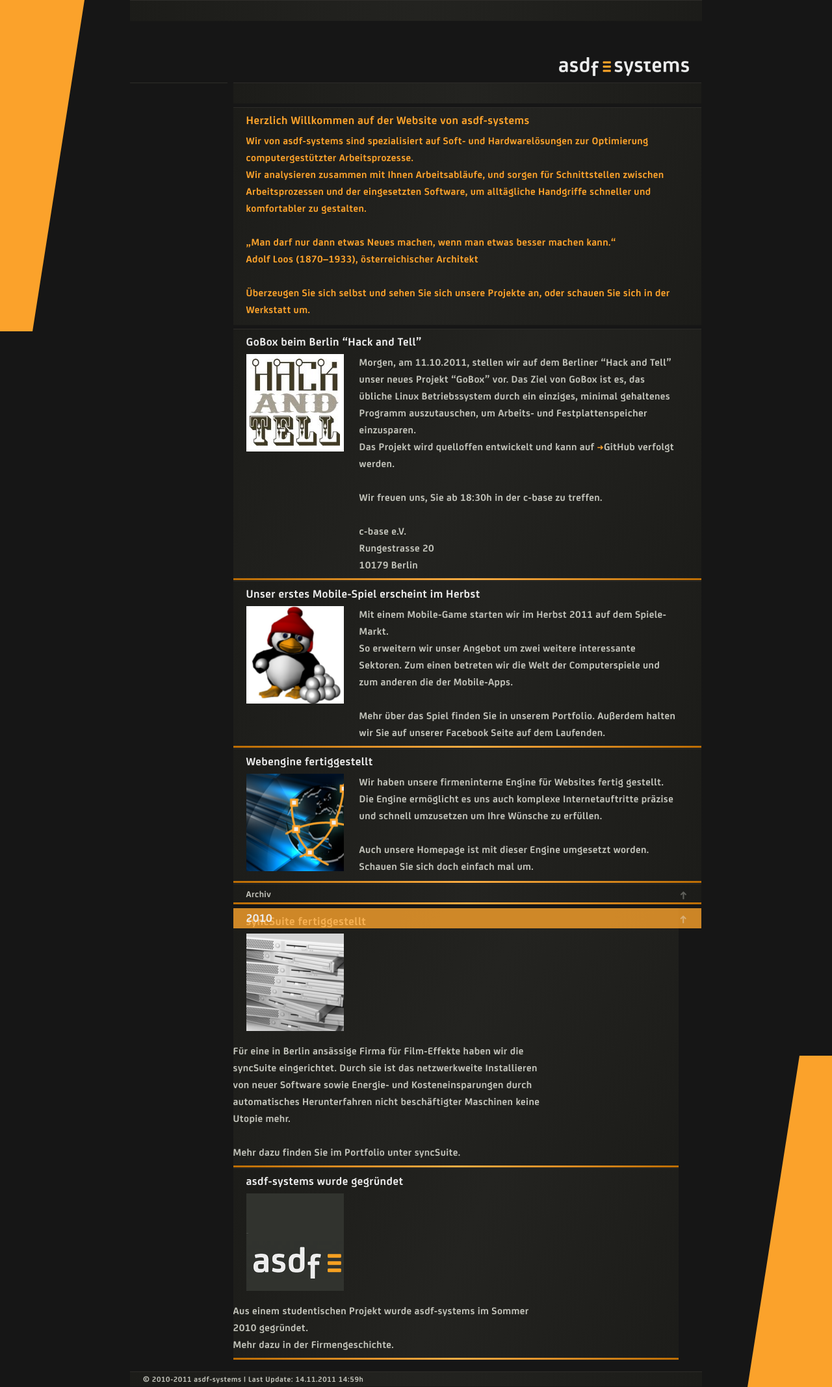
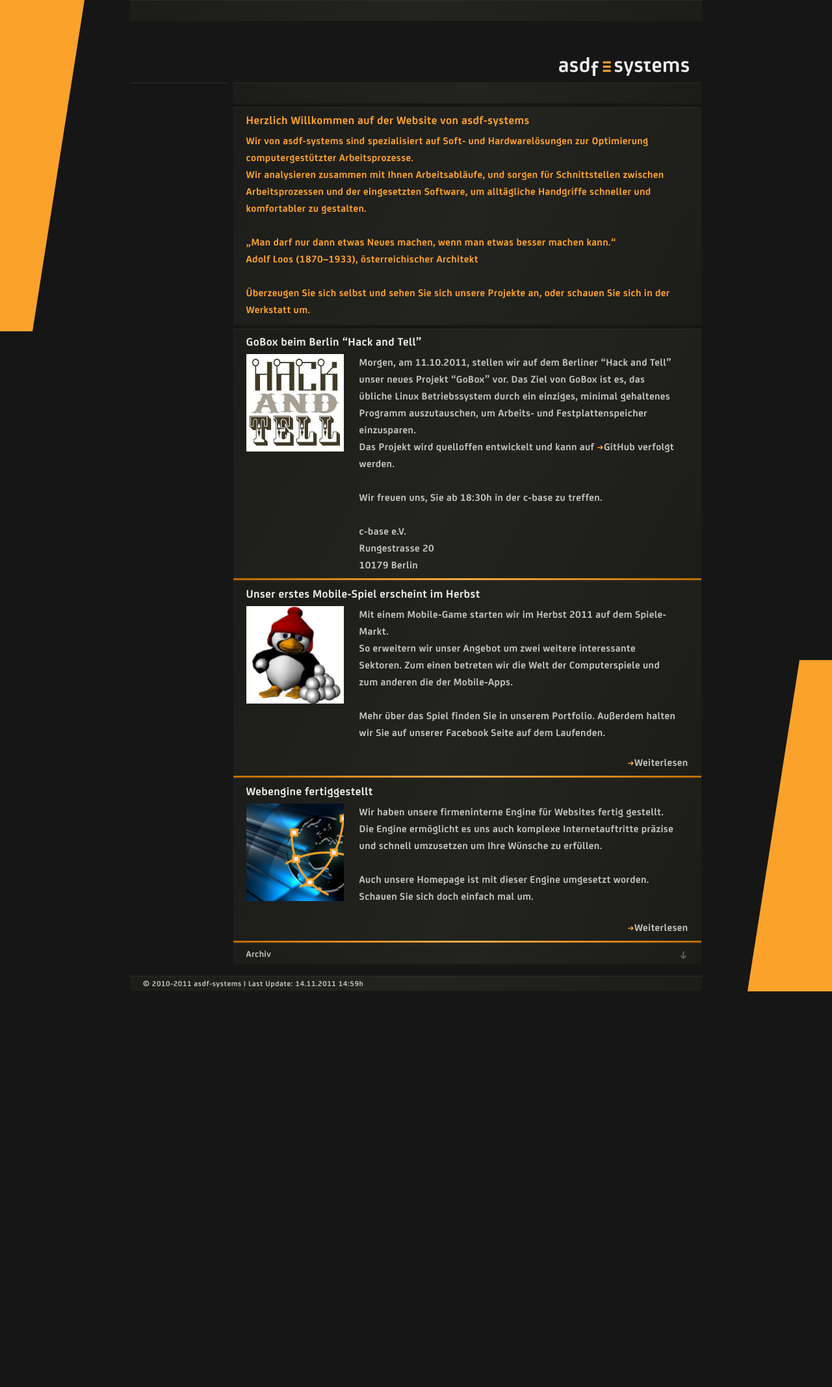
Before and after one commit to asdf-systems/asdf-systems.github.com, a Jekyll site: the page built from news.html, in a window 1280 px wide. Shown: the whole page at 65% size. Built offline with Jekyll 4.4.1, drawn with Linux system fonts in a browser that asks for light colours; nearby versions of some CDN libraries; after the commit the page ends 1526 px from its top, so only the background shows below that.

Commit message:
Links for smallposts

```diff
--- a/_includes/smallpost.html
+++ b/_includes/smallpost.html
@@ -8,4 +8,9 @@
 	<div>
 		{{ post.content | newline_to_br | markdownify | replace: "<slide />", "</section><section>" }}
 	</div>
+	{% if post.link != nil %}
+	<aside>
+		<a href="{{post.link}}">Weiterlesen</a>
+	</aside>
+	{% endif %}
 </article>
--- a/_posts/2010-10-02-news-syncsuite.txt
+++ b/_posts/2010-10-02-news-syncsuite.txt
@@ -2,6 +2,7 @@
 title: syncSuite fertiggestellt
 image: syncsuite.png
 category: archiv
+link: portfolio.html#software#syncsuite
 ---
 Für eine in Berlin ansässige Firma für Film-Effekte haben wir die syncSuite eingerichtet. Durch sie ist das netzwerkweite Installieren von neuer Software sowie Energie- und Kosteneinsparungen durch automatisches Herunterfahren nicht beschäftigter Maschinen keine Utopie mehr.
 
--- a/_posts/2011-03-12-news-webengine.txt
+++ b/_posts/2011-03-12-news-webengine.txt
@@ -2,6 +2,7 @@
 title: Webengine fertiggestellt
 image: webengine.png
 category: news
+link: portfolio.html#software#webengine
 ---
 Wir haben unsere firmeninterne Engine für Websites fertig gestellt.
 Die Engine ermöglicht es uns auch komplexe Internetauftritte präzise und schnell umzusetzen um Ihre Wünsche zu erfüllen.
--- a/_posts/2011-10-04-news-pux.html
+++ b/_posts/2011-10-04-news-pux.html
@@ -2,6 +2,7 @@
 title: Unser erstes Mobile-Spiel erscheint im Herbst
 image: pux.png
 category: news
+link: portfolio.html#software#pux
 ---
 Mit einem Mobile-Game starten wir im Herbst 2011 auf dem Spiele-Markt.
 So erweitern wir unser Angebot um zwei weitere interessante Sektoren. Zum einen betreten wir die Welt der Computerspiele und zum anderen die der Mobile-Apps.
--- a/css/screen.css
+++ b/css/screen.css
@@ -311,6 +311,11 @@ article.smallpost div:after {
   display: table;
   clear: both;
 }
+/* line 42, ../sass/page_elements/_smallpost.scss */
+article.smallpost aside {
+  margin: 10px 20px;
+  text-align: right;
+}
 /* line 12, ../sass/page_elements/_bars.scss */
 article.smallpost:after {
   display: block;
@@ -474,7 +479,11 @@ dl.accordion dd > dl.accordion dt.noimg + dd {
 dl.accordion dd > dl.accordion dt.noimg + dd .slider .pages section:not(.page-0) {
   padding-top: 0;
 }
-/* line 79, ../sass/page_elements/_accordion.scss */
+/* line 78, ../sass/page_elements/_accordion.scss */
+dl.accordion dd > dl.accordion dt + dd > article.smallpost:first-child {
+  padding-top: 31px;
+}
+/* line 82, ../sass/page_elements/_accordion.scss */
 dl.accordion dd > dl.accordion dd {
   max-height: 31px;
   position: relative;
@@ -482,11 +491,11 @@ dl.accordion dd > dl.accordion dd {
   margin-top: -31px;
   margin-bottom: 5px;
 }
-/* line 88, ../sass/page_elements/_accordion.scss */
+/* line 91, ../sass/page_elements/_accordion.scss */
 dl.accordion dd > dl.accordion dd .slider {
   margin-bottom: 0;
 }
-/* line 91, ../sass/page_elements/_accordion.scss */
+/* line 94, ../sass/page_elements/_accordion.scss */
 dl.accordion dd > dl.accordion dd .slider .pages section:not(.page-0) {
   padding-top: 31px;
 }
--- a/js/accordion.js
+++ b/js/accordion.js
@@ -20,7 +20,7 @@
 					return;
 				}
 			})
-			if(!found) {
+			if(!found && $headers.length > 0 && !$accordion.hasClass('closed')) {
 				$($headers[0]).addClass('active');
 			}
 		}
```
Also changed, not shown: sass/page_elements/_accordion.scss (+5 -2 lines), sass/page_elements/_smallpost.scss (+7 -0 lines).
